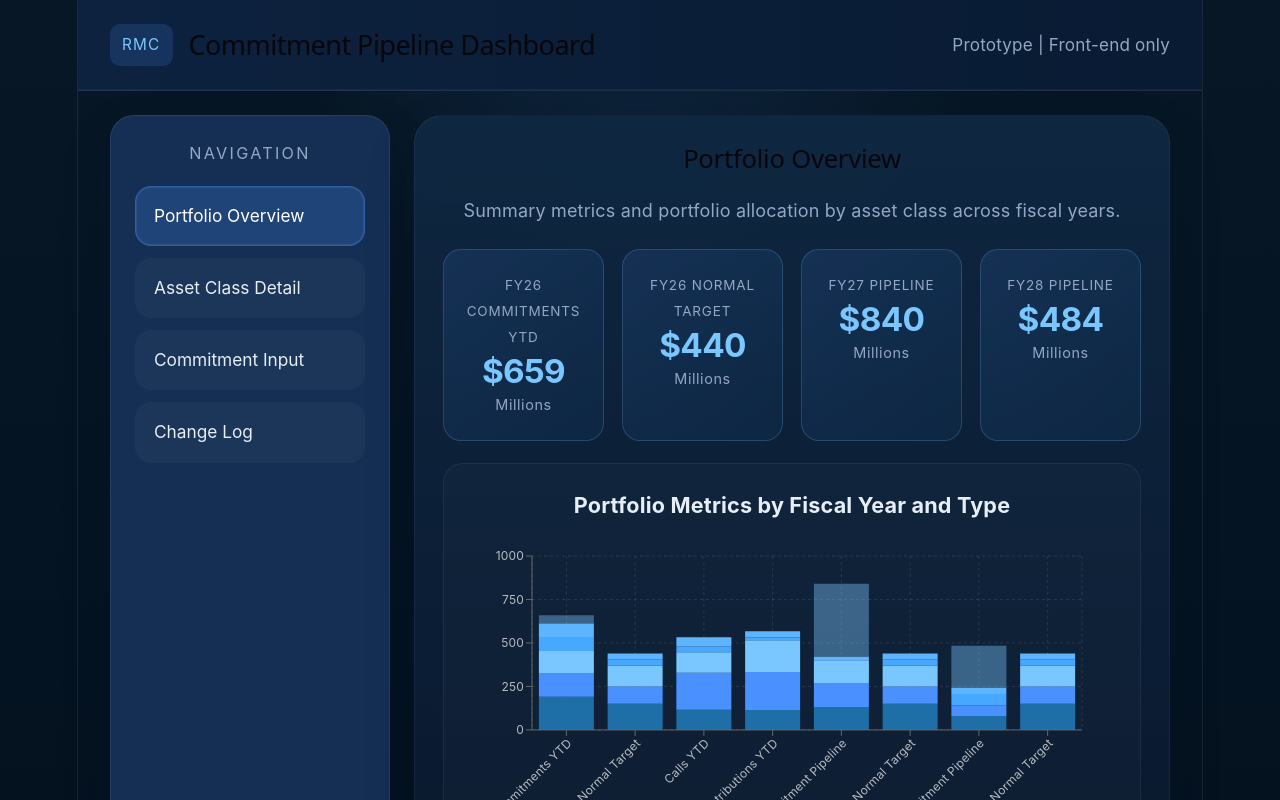
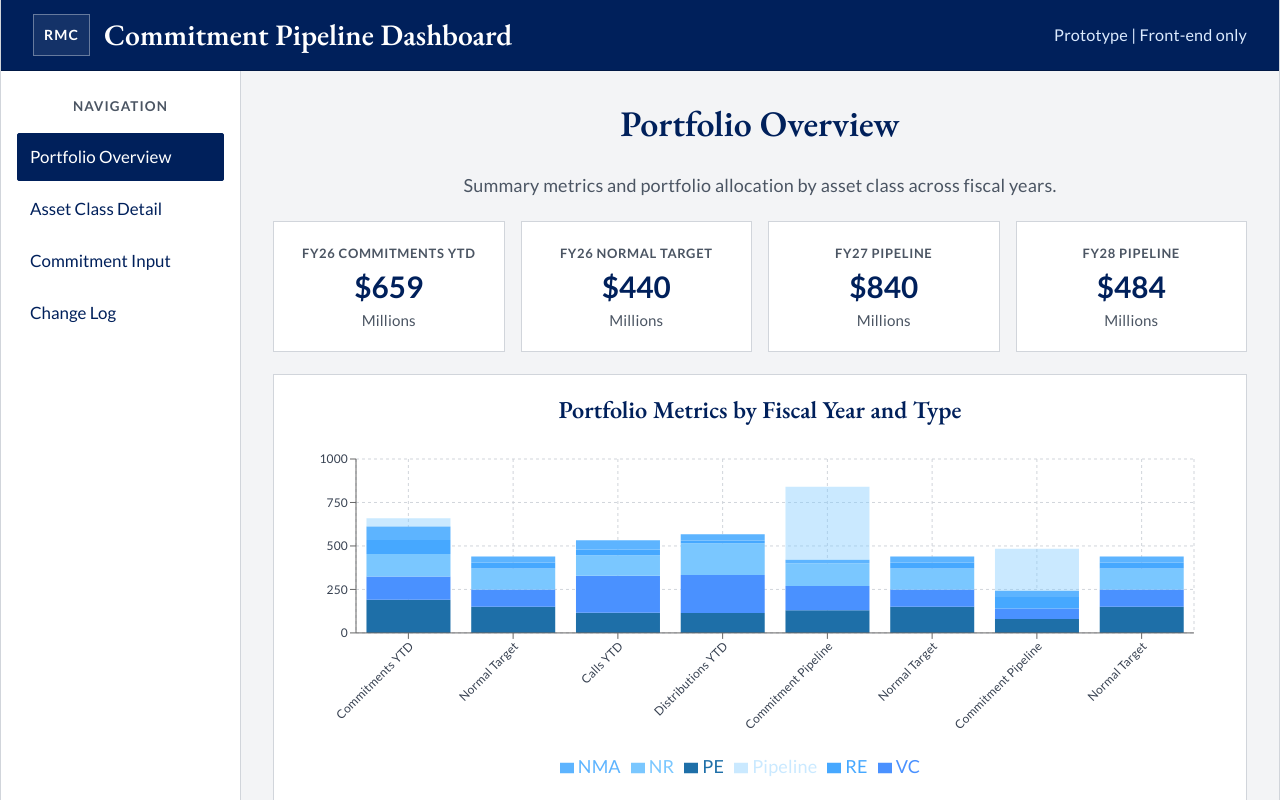
Before and after one commit to gwr-1/rmc-commitment-dashboard, a React (Vite) app: page / in a window 1280 px wide. Shown: the top 800 px of the page. Built offline with nearby package versions, Linux system fonts and the light colour scheme.

Commit message:
Restyle dashboard with institutional reporting design

```diff
--- a/src/App.css
+++ b/src/App.css
@@ -1,18 +1,22 @@
+@import url('https://fonts.googleapis.com/css2?family=EB+Garamond:wght@500;600;700&family=Lato:wght@400;700&display=swap');
+
 :root {
-  color-scheme: dark;
-  font-family: 'Inter', 'Segoe UI', sans-serif;
-  --bg: #06162b;
-  --surface: #0f2342;
-  --surface-strong: #142d48;
-  --panel: #142f53;
-  --panel-soft: #1f3a61;
-  --text: #e7eef8;
-  --text-muted: #94a7c4;
-  --border: rgba(255, 255, 255, 0.08);
-  --accent: #7ac7ff;
-  --accent-strong: #46a8ff;
-  --accent-soft: rgba(122, 199, 255, 0.16);
-  --shadow: 0 24px 50px rgba(2, 18, 41, 0.18);
+  color-scheme: light;
+  font-family: 'Lato', 'Segoe UI', Arial, sans-serif;
+  --page: #f3f4f6;
+  --surface: #ffffff;
+  --surface-alt: #f9fafb;
+  --navy: #00205b;
+  --navy-soft: #163b73;
+  --blue: #2563a8;
+  --light-blue: #dbeafe;
+  --text: #1f2937;
+  --text-muted: #4b5563;
+  --border: #d1d5db;
+  --border-strong: #9ca3af;
+  --danger: #b91c1c;
+  --success: #166534;
+  --warning: #92400e;
 }
 
 * {
@@ -22,18 +26,24 @@
 html,
 body,
 #root {
-  min-height: 100%;
+  width: 100%;
+  min-height: 100vh;
+  margin: 0;
 }
 
 body {
-  margin: 0;
-  background: radial-gradient(circle at top, rgba(74, 145, 255, 0.12), transparent 28%),
-    linear-gradient(180deg, #071725 0%, #03111f 100%);
+  background: var(--page);
   color: var(--text);
 }
 
+button,
+input,
+select {
+  font: inherit;
+}
+
 button {
-  font: inherit;
+  border-radius: 2px;
 }
 
 a {
@@ -42,117 +52,123 @@ a {
 }
 
 .dashboard-shell {
+  width: 100%;
   min-height: 100vh;
   display: flex;
   flex-direction: column;
+  background: var(--page);
 }
 
 .dashboard-header {
+  width: 100%;
+  min-height: 68px;
   display: flex;
   justify-content: space-between;
   align-items: center;
-  padding: 24px 32px;
-  background: linear-gradient(90deg, #0d223f 0%, #091b33 100%);
-  border-bottom: 1px solid var(--border);
-  box-shadow: inset 0 -1px 0 rgba(255, 255, 255, 0.04);
+  padding: 14px 32px;
+  background: var(--navy);
+  border-bottom: 1px solid #001845;
+  color: #ffffff;
 }
 
 .brand-block {
   display: flex;
   align-items: center;
-  gap: 16px;
+  gap: 14px;
 }
 
 .brand-tag {
   display: inline-flex;
   align-items: center;
   justify-content: center;
-  padding: 8px 12px;
-  border-radius: 10px;
-  background: rgba(74, 145, 255, 0.16);
-  color: var(--accent);
-  font-size: 0.85rem;
+  min-width: 48px;
+  padding: 7px 10px;
+  border: 1px solid rgba(255, 255, 255, 0.35);
+  background: rgba(255, 255, 255, 0.08);
+  color: #ffffff;
+  font-size: 0.78rem;
+  font-weight: 700;
   letter-spacing: 0.08em;
   text-transform: uppercase;
 }
 
 .dashboard-header h1 {
   margin: 0;
-  font-size: clamp(1.5rem, 2vw, 2rem);
-  letter-spacing: -0.02em;
+  color: #ffffff;
+  font-family: 'EB Garamond', Georgia, serif;
+  font-size: 1.65rem;
+  font-weight: 600;
+  letter-spacing: 0;
 }
 
 .header-meta {
-  color: var(--text-muted);
-  font-size: 0.95rem;
+  color: #dbeafe;
+  font-size: 0.9rem;
 }
 
 .dashboard-content {
+  width: 100%;
+  flex: 1;
   display: grid;
-  grid-template-columns: 280px 1fr;
-  gap: 24px;
-  padding: 24px 32px 32px;
+  grid-template-columns: 240px minmax(0, 1fr);
+  gap: 0;
 }
 
 .dashboard-sidebar {
-  background: var(--panel);
-  border: 1px solid var(--border);
-  border-radius: 24px;
-  padding: 24px;
-  min-height: 520px;
-  box-shadow: var(--shadow);
+  min-height: calc(100vh - 68px);
+  padding: 22px 16px;
+  background: #ffffff;
+  border-right: 1px solid var(--border);
 }
 
 .sidebar-title {
-  font-size: 0.9rem;
-  letter-spacing: 0.14em;
+  margin: 0 8px 14px;
+  color: var(--text-muted);
+  font-size: 0.75rem;
+  font-weight: 700;
+  letter-spacing: 0.08em;
   text-transform: uppercase;
-  color: var(--text-muted);
-  margin-bottom: 20px;
 }
 
 .sidebar-nav {
   display: grid;
-  gap: 12px;
+  gap: 4px;
 }
 
 .nav-button {
   width: 100%;
+  min-height: 42px;
+  padding: 10px 12px;
+  border: 1px solid transparent;
+  background: transparent;
+  color: var(--navy);
   text-align: left;
-  padding: 16px 18px;
-  border-radius: 16px;
-  border: 1px solid transparent;
-  background: rgba(255, 255, 255, 0.03);
-  color: var(--text);
-  font-size: 0.96rem;
+  font-size: 0.94rem;
   cursor: pointer;
-  transition: transform 0.2s ease, background 0.2s ease, border-color 0.2s ease;
 }
 
 .nav-button:hover,
 .nav-button:focus-visible {
-  background: rgba(74, 145, 255, 0.12);
-  transform: translateX(1px);
+  background: var(--surface-alt);
+  border-color: var(--border);
 }
 
 .nav-button.active {
-  background: rgba(74, 145, 255, 0.22);
-  border-color: rgba(74, 145, 255, 0.35);
-  box-shadow: inset 0 0 0 1px rgba(255, 255, 255, 0.08);
-  color: #fff;
+  background: var(--navy);
+  border-color: var(--navy);
+  color: #ffffff;
 }
 
 .dashboard-main {
-  background: transparent;
+  min-width: 0;
+  background: var(--page);
 }
 
 .main-panel {
-  min-height: 520px;
-  padding: 28px;
-  border-radius: 28px;
-  background: linear-gradient(180deg, rgba(15, 40, 66, 0.96), rgba(9, 23, 44, 0.98));
-  border: 1px solid rgba(255, 255, 255, 0.05);
-  box-shadow: var(--shadow);
+  width: 100%;
+  min-height: calc(100vh - 68px);
+  padding: 32px;
+  background: var(--page);
 }
 
 .view-panel {
@@ -161,16 +177,32 @@ a {
   gap: 22px;
 }
 
+.view-panel h2,
+.view-panel h3,
+.view-panel h4 {
+  margin: 0;
+  color: var(--navy);
+  font-family: 'EB Garamond', Georgia, serif;
+  font-weight: 600;
+  letter-spacing: 0;
+}
+
 .view-panel h2 {
-  margin: 0;
-  font-size: clamp(1.4rem, 2vw, 1.9rem);
+  font-size: 2rem;
+}
+
+.view-panel h3 {
+  font-size: 1.35rem;
+}
+
+.view-panel h4 {
+  font-size: 1.1rem;
 }
 
 .view-panel p {
-  margin: 0;
-  max-width: 760px;
+  margin: 4px 0 0;
   color: var(--text-muted);
-  line-height: 1.7;
+  line-height: 1.55;
 }
 
 .view-header-row {
@@ -182,90 +214,87 @@ a {
 
 .asset-selector {
   display: inline-flex;
-  gap: 6px;
-  padding: 6px;
-  border-radius: 14px;
-  background: rgba(255, 255, 255, 0.04);
-  border: 1px solid rgba(255, 255, 255, 0.08);
+  gap: 0;
+  border: 1px solid var(--border-strong);
+  background: var(--surface);
 }
 
 .asset-selector-button {
   min-width: 52px;
-  padding: 10px 14px;
+  padding: 9px 14px;
   border: 0;
-  border-radius: 10px;
-  background: transparent;
-  color: var(--text-muted);
+  border-right: 1px solid var(--border);
+  background: #ffffff;
+  color: var(--navy);
   cursor: pointer;
-  transition: background 0.2s ease, color 0.2s ease, box-shadow 0.2s ease;
+}
+
+.asset-selector-button:last-child {
+  border-right: 0;
 }
 
 .asset-selector-button:hover,
 .asset-selector-button:focus-visible {
-  background: rgba(122, 199, 255, 0.12);
-  color: var(--text);
+  background: var(--light-blue);
 }
 
 .asset-selector-button.active {
-  background: rgba(122, 199, 255, 0.2);
-  color: #fff;
-  box-shadow: inset 0 0 0 1px rgba(122, 199, 255, 0.34);
+  background: var(--navy);
+  color: #ffffff;
 }
 
 .primary-action-button,
 .danger-action-button {
-  border: 1px solid transparent;
-  border-radius: 12px;
+  border: 1px solid;
   cursor: pointer;
-  transition: background 0.2s ease, border-color 0.2s ease, transform 0.2s ease;
   white-space: nowrap;
 }
 
 .primary-action-button {
-  padding: 12px 16px;
-  background: rgba(122, 199, 255, 0.18);
-  color: #fff;
-  border-color: rgba(122, 199, 255, 0.34);
+  padding: 10px 15px;
+  background: var(--navy);
+  color: #ffffff;
+  border-color: var(--navy);
 }
 
 .primary-action-button:hover,
 .primary-action-button:focus-visible {
-  background: rgba(122, 199, 255, 0.26);
-  transform: translateY(-1px);
+  background: var(--navy-soft);
+  border-color: var(--navy-soft);
 }
 
 .danger-action-button {
-  padding: 9px 12px;
-  background: rgba(255, 109, 109, 0.12);
-  color: #ffb8b8;
-  border-color: rgba(255, 109, 109, 0.22);
+  padding: 8px 11px;
+  background: #ffffff;
+  color: var(--danger);
+  border-color: #f3b4b4;
 }
 
 .danger-action-button:hover,
 .danger-action-button:focus-visible {
-  background: rgba(255, 109, 109, 0.2);
-  border-color: rgba(255, 109, 109, 0.34);
+  background: #fef2f2;
+  border-color: var(--danger);
 }
 
 .input-controls-panel {
   display: grid;
-  grid-template-columns: repeat(3, minmax(150px, 1fr)) minmax(260px, 1.5fr);
+  grid-template-columns: repeat(3, minmax(150px, 1fr)) minmax(280px, 1.4fr);
   gap: 14px;
-  padding: 18px;
-  border-radius: 18px;
-  background: rgba(255, 255, 255, 0.025);
-  border: 1px solid rgba(255, 255, 255, 0.06);
+  padding: 16px;
+  background: var(--surface);
+  border: 1px solid var(--border);
 }
 
 .filter-control {
   display: grid;
-  gap: 8px;
+  gap: 7px;
 }
 
 .filter-control span {
   color: var(--text-muted);
-  font-size: 0.74rem;
-  letter-spacing: 0.06em;
+  font-size: 0.72rem;
+  font-weight: 700;
+  letter-spacing: 0.05em;
   text-transform: uppercase;
 }
 
@@ -274,12 +303,12 @@ a {
 .input-commitments-table select,
 .input-commitments-table input {
   width: 100%;
-  min-height: 38px;
-  border: 1px solid rgba(122, 199, 255, 0.16);
-  border-radius: 10px;
-  background: rgba(5, 16, 32, 0.72);
+  min-height: 36px;
+  border: 1px solid var(--border-strong);
+  border-radius: 0;
+  background: #ffffff;
   color: var(--text);
-  padding: 8px 10px;
+  padding: 7px 9px;
   outline: none;
 }
 
@@ -287,25 +316,13 @@ a {
 .filter-control input:focus,
 .input-commitments-table select:focus,
 .input-commitments-table input:focus {
-  border-color: rgba(122, 199, 255, 0.46);
-  box-shadow: 0 0 0 3px rgba(122, 199, 255, 0.12);
+  border-color: var(--blue);
+  outline: 2px solid var(--light-blue);
+  outline-offset: 0;
 }
 
 .filter-control input::placeholder {
-  color: rgba(148, 167, 196, 0.72);
-}
-
-.commitment-input-panel {
-  display: grid;
-  gap: 12px;
-}
-
-.input-table-meta {
-  display: flex;
-  justify-content: space-between;
-  gap: 16px;
-  color: var(--text-muted);
-  font-size: 0.9rem;
+  color: #6b7280;
 }
 
 .panel-grid {
@@ -315,28 +332,37 @@ a {
 }
 
 .metric-card,
+.placeholder-box,
+.summary-card,
+.chart-container,
+.fiscal-year-panel,
+.commitment-input-panel {
+  background: var(--surface);
+  border: 1px solid var(--border);
+}
+
+.metric-card,
 .placeholder-box {
-  padding: 24px;
-  border-radius: 20px;
-  background: rgba(255, 255, 255, 0.04);
-  border: 1px solid rgba(255, 255, 255, 0.06);
+  padding: 22px;
 }
 
 .metric-card {
   display: flex;
   flex-direction: column;
-  gap: 10px;
+  gap: 8px;
 }
 
 .metric-label {
   color: var(--text-muted);
   text-transform: uppercase;
-  letter-spacing: 0.08em;
-  font-size: 0.78rem;
+  letter-spacing: 0.06em;
+  font-size: 0.75rem;
+  font-weight: 700;
 }
 
 .metric-card strong {
-  font-size: 2rem;
+  color: var(--navy);
+  font-size: 1.8rem;
 }
 
 .placeholder-box {
@@ -345,69 +371,50 @@ a {
   place-items: center;
   color: var(--text-muted);
   text-align: center;
-  font-size: 1rem;
 }
 
 .summary-cards-grid {
   display: grid;
   grid-template-columns: repeat(4, minmax(0, 1fr));
-  gap: 18px;
+  gap: 16px;
 }
 
 .summary-card {
   display: flex;
   flex-direction: column;
-  gap: 8px;
-  padding: 22px;
-  border-radius: 18px;
-  background: linear-gradient(135deg, rgba(74, 145, 255, 0.12), rgba(30, 111, 168, 0.08));
-  border: 1px solid rgba(122, 199, 255, 0.2);
-  transition: transform 0.2s ease, box-shadow 0.2s ease;
-}
-
-.summary-card:hover {
-  transform: translateY(-2px);
-  box-shadow: 0 12px 32px rgba(74, 145, 255, 0.15);
-  border-color: rgba(122, 199, 255, 0.35);
+  gap: 7px;
+  padding: 18px;
 }
 
 .summary-card-total {
-  background: linear-gradient(135deg, rgba(122, 199, 255, 0.18), rgba(255, 255, 255, 0.04));
+  border-color: var(--navy);
 }
 
 .summary-label {
   color: var(--text-muted);
   text-transform: uppercase;
-  letter-spacing: 0.06em;
-  font-size: 0.75rem;
+  letter-spacing: 0.05em;
+  font-size: 0.72rem;
+  font-weight: 700;
 }
 
 .summary-value {
-  font-size: 1.85rem;
-  color: var(--accent);
-  letter-spacing: -0.02em;
+  color: var(--navy);
+  font-size: 1.65rem;
+  font-weight: 700;
+  letter-spacing: 0;
 }
 
 .summary-detail {
   color: var(--text-muted);
-  font-size: 0.8rem;
-  letter-spacing: 0.04em;
+  font-size: 0.84rem;
 }
 
 .chart-container {
   display: flex;
   flex-direction: column;
-  gap: 18px;
-  padding: 28px;
-  border-radius: 20px;
-  background: rgba(255, 255, 255, 0.02);
-  border: 1px solid rgba(255, 255, 255, 0.06);
-}
-
-.chart-container h3 {
-  margin: 0;
-  font-size: 1.2rem;
-  color: var(--text);
+  gap: 16px;
+  padding: 22px;
 }
 
 .fiscal-year-sections {
@@ -418,37 +425,30 @@ a {
 .fiscal-year-panel {
   display: grid;
   gap: 18px;
-  padding: 24px;
-  border-radius: 20px;
-  background: rgba(255, 255, 255, 0.025);
-  border: 1px solid rgba(255, 255, 255, 0.06);
+  padding: 20px;
 }
 
 .fiscal-year-heading,
-.table-group-heading {
+.table-group-heading,
+.input-table-meta {
   display: flex;
   justify-content: space-between;
   gap: 16px;
   align-items: center;
 }
 
-.fiscal-year-heading h3,
-.table-group-heading h4 {
-  margin: 0;
-}
-
 .fiscal-year-heading span,
 .table-group-heading span,
-.record-count {
+.record-count,
+.input-table-meta {
   color: var(--text-muted);
   font-size: 0.88rem;
 }
 
 .record-count {
-  padding: 6px 10px;
-  border-radius: 999px;
-  background: rgba(122, 199, 255, 0.1);
-  border: 1px solid rgba(122, 199, 255, 0.14);
+  padding: 4px 8px;
+  border: 1px solid var(--border);
+  background: var(--surface-alt);
 }
 
 .commitment-table-group {
@@ -456,44 +456,61 @@ a {
   gap: 10px;
 }
 
+.commitment-input-panel {
+  display: grid;
+  gap: 12px;
+  padding: 16px;
+}
+
 .commitment-table-wrap {
   overflow-x: auto;
-  border-radius: 14px;
-  border: 1px solid rgba(255, 255, 255, 0.06);
+  border: 1px solid var(--border);
+  background: var(--surface);
 }
 
 .commitment-table {
   width: 100%;
   min-width: 1120px;
   border-collapse: collapse;
-  background: rgba(5, 16, 32, 0.36);
+  background: #ffffff;
 }
 
 .commitment-table th,
 .commitment-table td {
-  padding: 14px 16px;
+  padding: 11px 12px;
   text-align: left;
-  border-bottom: 1px solid rgba(255, 255, 255, 0.06);
-  vertical-align: top;
+  border-right: 1px solid var(--border);
+  border-bottom: 1px solid var(--border);
+  vertical-align: middle;
+}
+
+.commitment-table th:last-child,
+.commitment-table td:last-child {
+  border-right: 0;
+}
+
+.commitment-table tr:last-child td {
+  border-bottom: 0;
 }
 
 .commitment-table th {
-  color: var(--text-muted);
-  background: rgba(255, 255, 255, 0.035);
-  font-size: 0.74rem;
-  letter-spacing: 0.06em;
+  background: var(--navy);
+  color: #ffffff;
+  font-size: 0.72rem;
+  font-weight: 700;
+  letter-spacing: 0.04em;
   text-transform: uppercase;
   white-space: nowrap;
 }
 
 .commitment-table td {
-  color: rgba(231, 238, 248, 0.9);
+  color: var(--text);
   font-size: 0.9rem;
-  line-height: 1.45;
+  line-height: 1.4;
 }
 
-.commitment-table tr:last-child td {
-  border-bottom: 0;
+.commitment-table tbody tr:nth-child(even) {
+  background: var(--surface-alt);
 }
 
 .commitment-table td:nth-child(8) {
@@ -512,7 +529,7 @@ a {
 
 .input-commitments-table td:nth-child(8) {
   min-width: 100px;
-  color: rgba(231, 238, 248, 0.9);
+  color: var(--text);
 }
 
 .change-log-table {
@@ -526,81 +543,53 @@ a {
 .change-log-table td:nth-child(7),
 .change-log-table td:nth-child(8) {
   min-width: 140px;
-  color: rgba(231, 238, 248, 0.9);
+  color: var(--text);
 }
 
+.status-pill,
 .change-type-pill {
   display: inline-flex;
   align-items: center;
-  min-height: 28px;
-  padding: 5px 10px;
-  border-radius: 999px;
-  white-space: nowrap;
-  background: rgba(122, 199, 255, 0.1);
-  color: var(--accent);
-  border: 1px solid rgba(122, 199, 255, 0.18);
-}
-
-.change-added {
-  background: rgba(80, 200, 150, 0.14);
-  color: #9fe7c7;
-  border-color: rgba(80, 200, 150, 0.2);
-}
-
-.change-edited {
-  background: rgba(122, 199, 255, 0.12);
-  color: var(--accent);
-  border-color: rgba(122, 199, 255, 0.2);
-}
-
-.change-deleted {
-  background: rgba(255, 109, 109, 0.12);
-  color: #ffb8b8;
-  border-color: rgba(255, 109, 109, 0.22);
-}
-
-.status-pill {
-  display: inline-flex;
-  align-items: center;
-  min-height: 28px;
-  padding: 5px 10px;
-  border-radius: 999px;
-  background: rgba(122, 199, 255, 0.1);
-  color: var(--accent);
-  border: 1px solid rgba(122, 199, 255, 0.18);
+  min-height: 26px;
+  padding: 3px 8px;
+  border: 1px solid var(--border-strong);
+  background: #ffffff;
+  color: var(--navy);
   white-space: nowrap;
 }
 
-.status-closed {
-  background: rgba(80, 200, 150, 0.14);
-  color: #9fe7c7;
-  border-color: rgba(80, 200, 150, 0.2);
+.status-closed,
+.change-added {
+  background: #ecfdf3;
+  color: var(--success);
+  border-color: #bbf7d0;
 }
 
 .status-delayed {
-  background: rgba(255, 196, 87, 0.14);
-  color: #ffd27c;
-  border-color: rgba(255, 196, 87, 0.24);
+  background: #fffbeb;
+  color: var(--warning);
+  border-color: #fde68a;
 }
 
-.status-under-review {
-  background: rgba(168, 137, 255, 0.14);
-  color: #cabaff;
-  border-color: rgba(168, 137, 255, 0.22);
+.status-under-review,
+.change-edited {
+  background: #eff6ff;
+  color: var(--blue);
+  border-color: #bfdbfe;
 }
 
-.status-removed {
-  background: rgba(255, 109, 109, 0.12);
-  color: #ffb8b8;
-  border-color: rgba(255, 109, 109, 0.22);
+.status-removed,
+.change-deleted {
+  background: #fef2f2;
+  color: var(--danger);
+  border-color: #fecaca;
 }
 
 .empty-table-state {
-  padding: 16px;
-  border-radius: 14px;
+  padding: 14px;
   color: var(--text-muted);
-  background: rgba(255, 255, 255, 0.025);
-  border: 1px dashed rgba(255, 255, 255, 0.1);
+  background: var(--surface-alt);
+  border: 1px dashed var(--border-strong);
 }
 
 @media (max-width: 980px) {
@@ -608,7 +597,16 @@ a {
     grid-template-columns: 1fr;
   }
 
-  .dashboard-sidebar,
+  .dashboard-sidebar {
+    min-height: auto;
+    border-right: 0;
+    border-bottom: 1px solid var(--border);
+  }
+
+  .sidebar-nav {
+    grid-template-columns: repeat(2, minmax(0, 1fr));
+  }
+
   .main-panel {
     min-height: auto;
   }
@@ -637,17 +635,23 @@ a {
 @media (max-width: 640px) {
   .dashboard-header {
     flex-direction: column;
-    gap: 16px;
-    align-items: start;
-    padding: 20px;
+    gap: 10px;
+    align-items: flex-start;
+    padding: 14px 18px;
   }
 
-  .dashboard-content {
-    padding: 20px;
+  .dashboard-sidebar {
+    padding: 16px;
   }
 
-  .summary-cards-grid {
+  .sidebar-nav,
+  .summary-cards-grid,
+  .input-controls-panel {
     grid-template-columns: 1fr;
+  }
+
+  .main-panel {
+    padding: 20px;
   }
 
   .asset-selector {
@@ -663,22 +667,17 @@ a {
     width: 100%;
   }
 
-  .input-controls-panel {
-    grid-template-columns: 1fr;
-  }
-
-  .input-table-meta {
+  .input-table-meta,
+  .fiscal-year-heading,
+  .table-group-heading {
+    align-items: flex-start;
     flex-direction: column;
     gap: 6px;
   }
 
-  .fiscal-year-panel {
-    padding: 18px;
-  }
-
-  .fiscal-year-heading,
-  .table-group-heading {
-    align-items: flex-start;
-    flex-direction: column;
+  .fiscal-year-panel,
+  .chart-container,
+  .commitment-input-panel {
+    padding: 16px;
   }
 }
--- a/src/App.jsx
+++ b/src/App.jsx
@@ -126,27 +126,28 @@ function PortfolioOverview() {
             data={portfolioMetrics}
             margin={{ top: 20, right: 30, left: 0, bottom: 60 }}
           >
-            <CartesianGrid strokeDasharray="3 3" stroke="rgba(255,255,255,0.1)" />
+            <CartesianGrid strokeDasharray="3 3" stroke="#d1d5db" />
             <XAxis
               dataKey="metric"
               angle={-45}
               textAnchor="end"
               height={100}
-              tick={{ fill: 'rgba(255,255,255,0.7)', fontSize: 12 }}
+              tick={{ fill: '#374151', fontSize: 12 }}
             />
-            <YAxis tick={{ fill: 'rgba(255,255,255,0.7)', fontSize: 12 }} />
+            <YAxis tick={{ fill: '#374151', fontSize: 12 }} />
             <Tooltip
               contentStyle={{
-                backgroundColor: 'rgba(15, 35, 65, 0.95)',
-                border: '1px solid rgba(122, 199, 255, 0.3)',
-                borderRadius: '8px',
+                backgroundColor: '#ffffff',
+                border: '1px solid #d1d5db',
+                borderRadius: '2px',
+                color: '#1f2937',
               }}
-              labelStyle={{ color: 'rgba(255,255,255,0.9)' }}
+              labelStyle={{ color: '#1f2937' }}
             />
             <Legend
               wrapperStyle={{
                 paddingTop: '20px',
-                color: 'rgba(255,255,255,0.7)',
+                color: '#4b5563',
               }}
             />
             <Bar dataKey="PE" stackId="a" fill="#1e6fa8" name="PE" />
@@ -235,23 +236,24 @@ function AssetClassDetail({ commitmentData }) {
             data={totalsByFiscalYear}
             margin={{ top: 20, right: 30, left: 0, bottom: 10 }}
           >
-            <CartesianGrid strokeDasharray="3 3" stroke="rgba(255,255,255,0.1)" />
+            <CartesianGrid strokeDasharray="3 3" stroke="#d1d5db" />
             <XAxis
               dataKey="fiscalYear"
-              tick={{ fill: 'rgba(255,255,255,0.7)', fontSize: 12 }}
+              tick={{ fill: '#374151', fontSize: 12 }}
             />
             <YAxis
-              tick={{ fill: 'rgba(255,255,255,0.7)', fontSize: 12 }}
+              tick={{ fill: '#374151', fontSize: 12 }}
               tickFormatter={(value) => `$${value / 1000000}M`}
             />
             <Tooltip
               formatter={(value) => [formatMillions(value), 'Target Amount']}
               contentStyle={{
-                backgroundColor: 'rgba(15, 35, 65, 0.95)',
-                border: '1px solid rgba(122, 199, 255, 0.3)',
-                borderRadius: '8px',
+                backgroundColor: '#ffffff',
+                border: '1px solid #d1d5db',
+                borderRadius: '2px',
+                color: '#1f2937',
               }}
-              labelStyle={{ color: 'rgba(255,255,255,0.9)' }}
+              labelStyle={{ color: '#1f2937' }}
             />
             <Bar
               dataKey="targetAmount"
```
